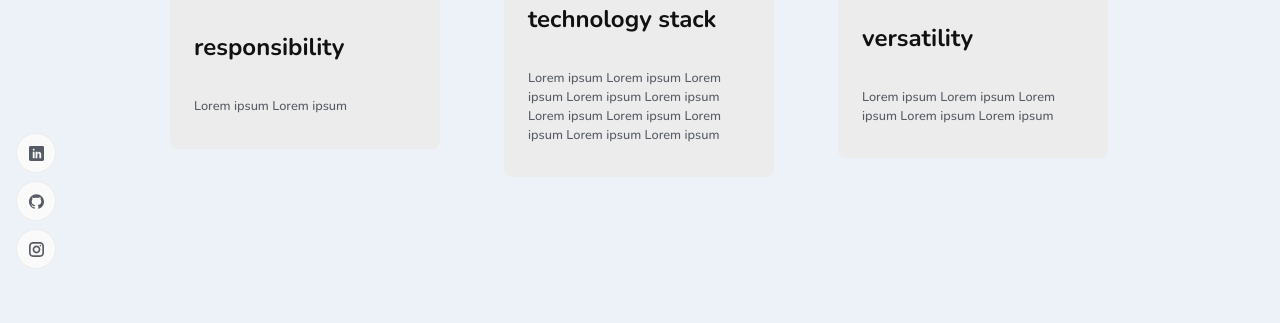
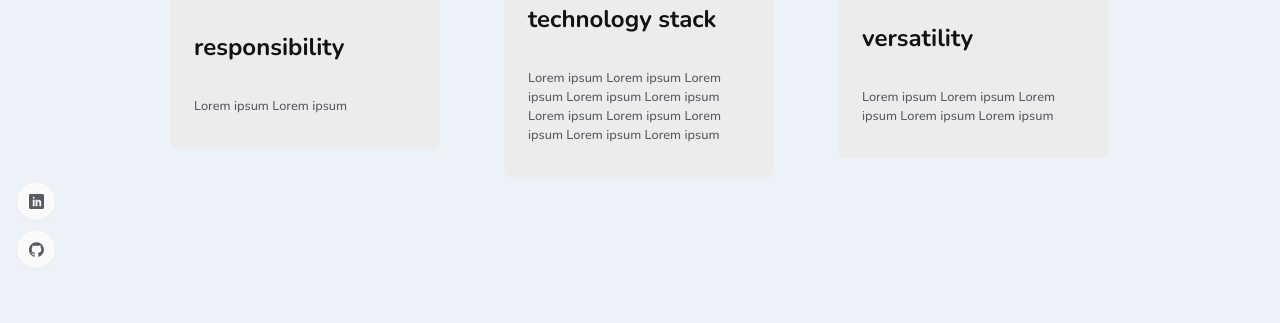
Before and after one commit to Tvido/portfolio-react-viter, a React (Create React App) app: page / in a window 1280 px wide. Shown: the part 1320-1643 px from the top of the page. Built offline with nearby package versions, Linux system fonts and the light colour scheme; the HTML template or start-up script is replaced by a standard one.

Commit message:
updated social links

```diff
--- a/src/App.scss
+++ b/src/App.scss
@@ -102,7 +102,7 @@
   padding-left: 1rem;
   padding-bottom: 4rem;
 
-  div {
+  a {
     width: 40px;
     height: 40px;
     border-radius: 50%;
--- a/src/components/SocialMedia/SocialMedia.jsx
+++ b/src/components/SocialMedia/SocialMedia.jsx
@@ -8,16 +8,34 @@ const SocialMedia = () => {
   return (
     <div className="app__social-list">
       <div>
-        <ImLinkedin />
+        <a
+          href="https://www.linkedin.com/in/viterd"
+          target="_blank"
+          rel="noopener noreferer"
+        >
+          <ImLinkedin />
+        </a>
       </div>
 
       <div>
-        <ImGithub />
+        <a
+          href="https://github.com/Tvido"
+          target="_blank"
+          rel="noopener noreferer"
+        >
+          <ImGithub />
+        </a>
       </div>
 
-      <div>
-        <GrInstagram />
-      </div>
+      {/* <div>
+        <a
+          href="https://www.linkedin.com/in/viterd"
+          target="_blank"
+          rel="noopener noreferer"
+        >
+          <GrInstagram />
+        </a>
+      </div> */}
     </div>
   );
 };
```
